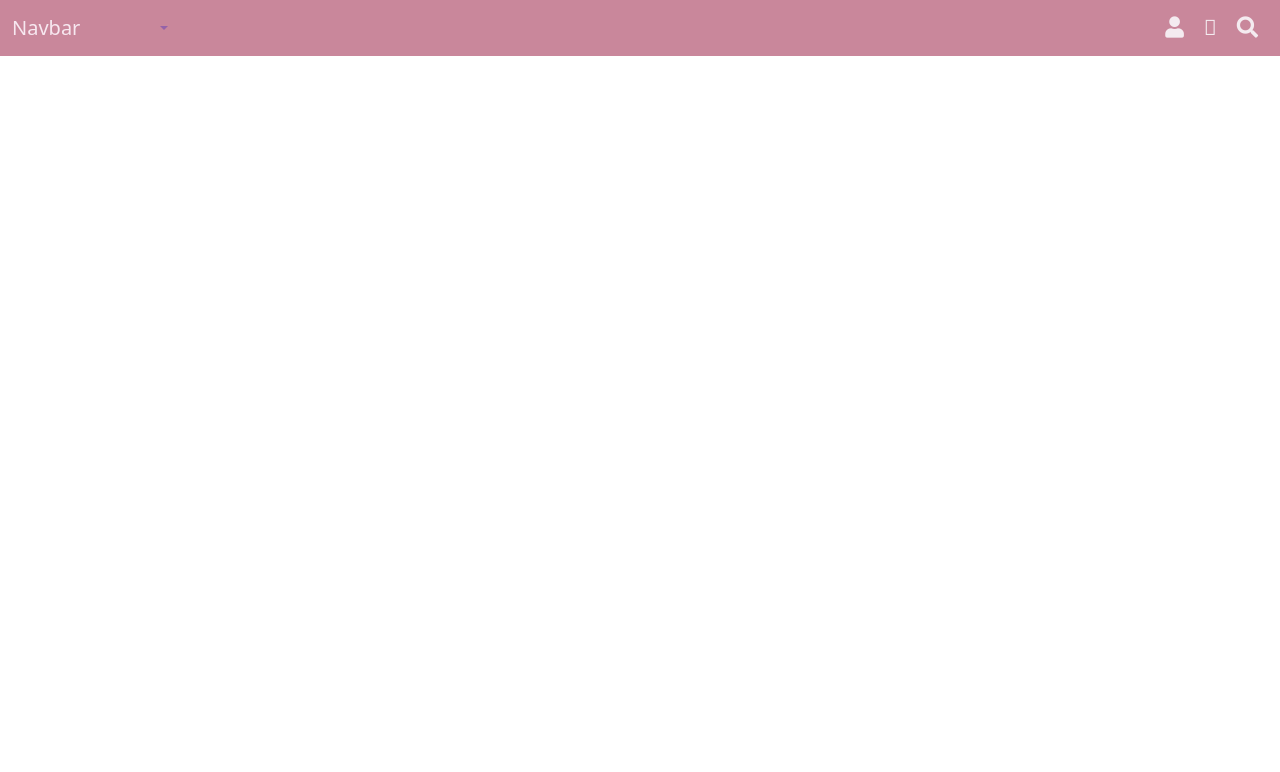
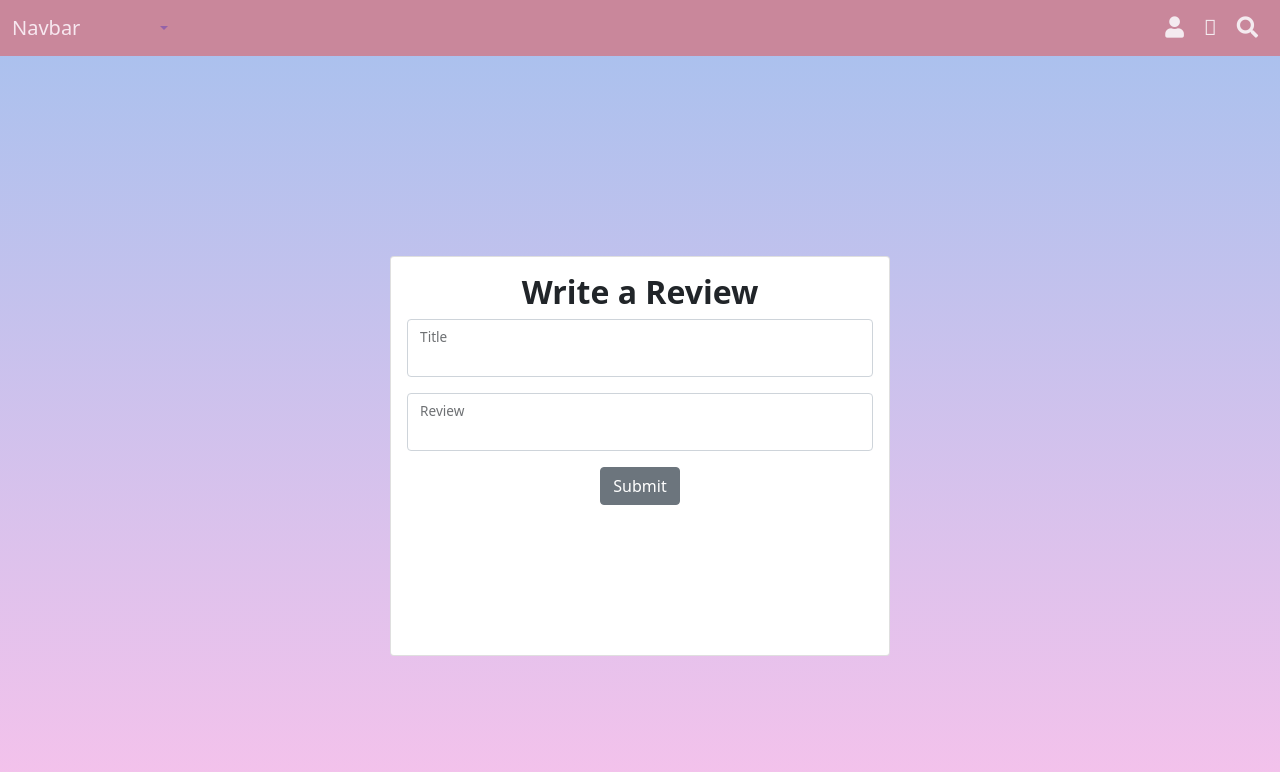
Before and after one commit to jeffreyhu16/full-stack-group-project, a website: page index.html in a window 1280 px wide. Drawn offline with nearby package versions, Linux system fonts and the light colour scheme.

Commit message:
add form

```diff
--- a/index.html
+++ b/index.html
@@ -14,6 +14,22 @@
 
 
     <style>
+        body{
+            background-image: linear-gradient(to top, #fbc2eb 0%, #a6c1ee 100%);
+        }
+        h2{
+          font-weight: bold;
+
+        }
+
+        .review{
+            width: 500px;
+            height: 400px;
+        }
+        .form-control{
+          /* resize: none; */
+          height: 100px;
+        }
           .navbar {
             background-color: #c9879b;
           }
@@ -69,7 +85,7 @@
 
   </head>
   <body>
-
+    <!-- navbar -->
     <nav class="navbar navbar-expand-lg navbar-nav">
         <div class="container-fluid">
           <a class="navbar-brand" href="#">Navbar</a>
@@ -112,8 +128,33 @@
         </div>
       </nav>
 
+      <!-- 留言區 -->
+
+      <div class="vh-100 d-flex justify-content-center align-items-center">
+        <div class="review card p-3">
+            <form action="#" method="#">
+            <h2 class="text-center">Write a Review</h2>
+
+            <div class="form-floating mb-3">
+            <input type="text" class="form-control" id="floatingInput"  name="title">
+            <label for="floatingInput">Title</label>
+            </div>
 
 
+            <div class="">
+            <div class="form-floating mb-3">
+            <input class="form-control "  id="floatingmessage" name="reviews" height="100px"></input>
+            <label for="floatingmessage">Review</label>
+            </div>
+          </div>
+
+            <div class="d-grid justify-content-center">
+                <button class="btn btn-secondary" type="submit">Submit</button>
+            </div>
+            </form>
+
+        </div>
+      </div>
     <!-- Bootstrap JavaScript Libraries -->
     <script src="https://cdn.jsdelivr.net/npm/@popperjs/core@2.9.2/dist/umd/popper.min.js" integrity="sha384-IQsoLXl5PILFhosVNubq5LC7Qb9DXgDA9i+tQ8Zj3iwWAwPtgFTxbJ8NT4GN1R8p" crossorigin="anonymous"></script>
     <script src="https://cdn.jsdelivr.net/npm/bootstrap@5.0.2/dist/js/bootstrap.min.js" integrity="sha384-cVKIPhGWiC2Al4u+LWgxfKTRIcfu0JTxR+EQDz/bgldoEyl4H0zUF0QKbrJ0EcQF" crossorigin="anonymous"></script>
```
Lines whose indentation alone changed are shown as unchanged.
